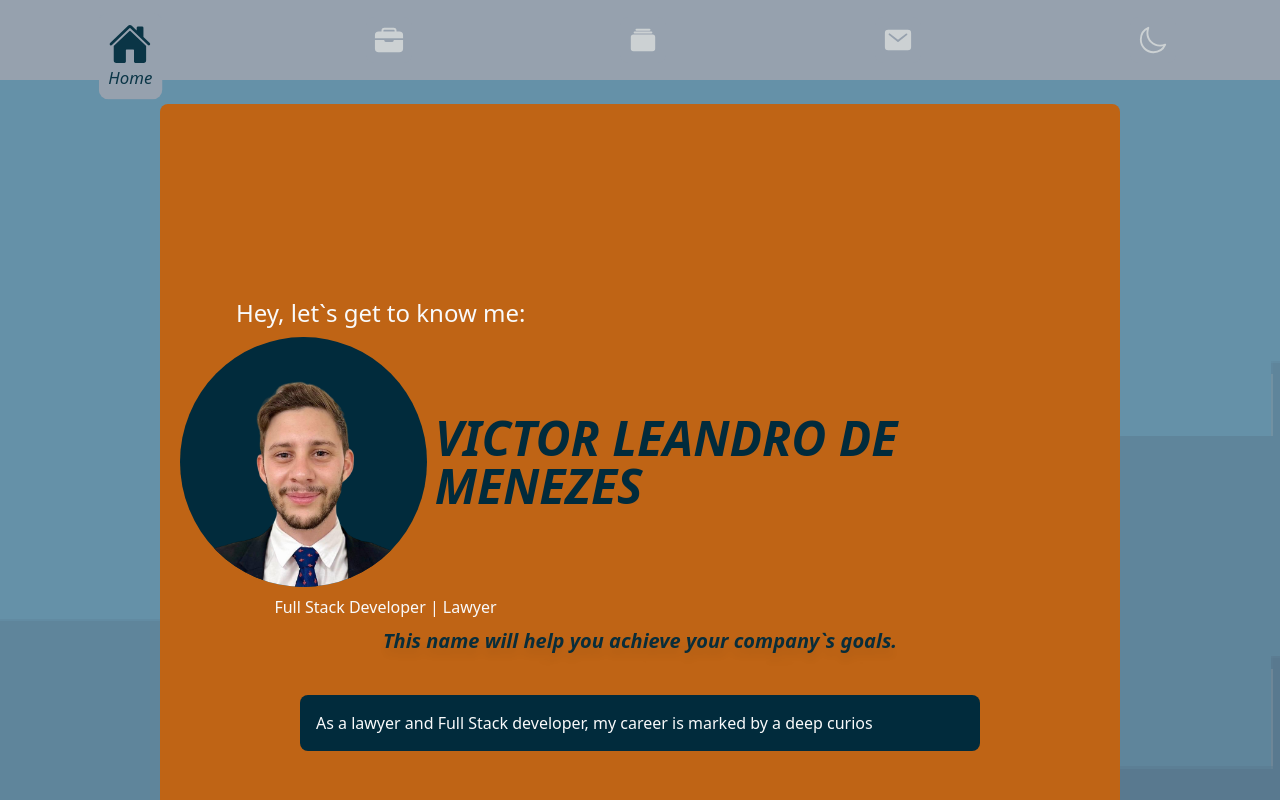
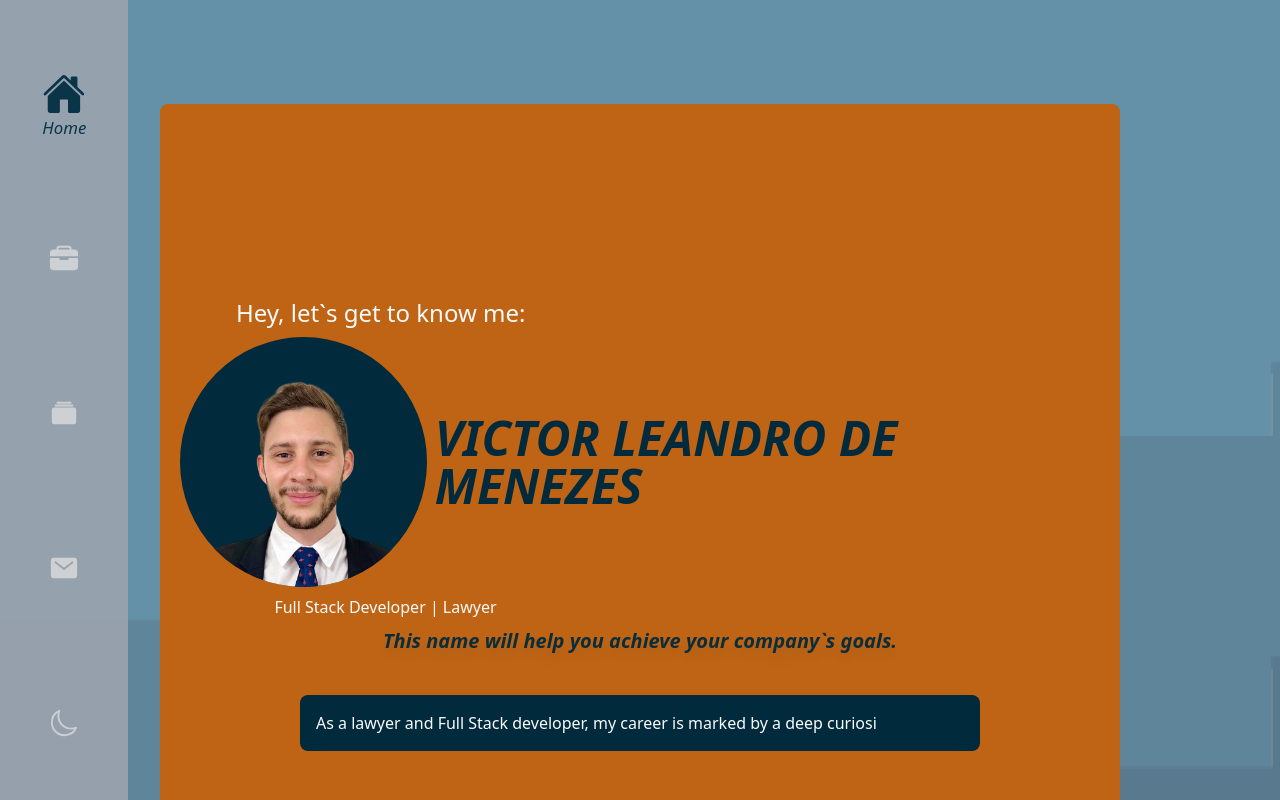
Before and after one commit to VLDeMenezes/vldm, a Next.js app: page / in a window 1280 px wide. Shown: the top 800 px of the page. Built offline with nearby package versions, Linux system fonts and the light colour scheme.

Commit message:
Changes NavBar to left side

```diff
--- a/src/app/Footer.js
+++ b/src/app/Footer.js
@@ -2,10 +2,10 @@ import React from "react";
 
 const Footer = () => {
   return (
-    <div className="dark:bg-SectionDark bg-NavBar">
-      <h3 className="text-center text-Detail font-bold text-lg lg:text-xl ">
+    <div className="dark:bg-SectionDark bg-NavBar  bg-gradient-to-l from-NavBar  to-gray-400 dark:to-slate-800 ">
+      <p className="text-center text-Detail font-bold text-lg lg:text-xl w-1/3 animate-backgroundMove mx-auto bg-gradient-to-r from-Detail via-orange-950 to-iconLigthSelect bg-clip-text text-transparent tracking-widest">
         VLDM
-      </h3>
+      </p>
     </div>
   );
 };
--- a/src/app/NavBar.js
+++ b/src/app/NavBar.js
@@ -29,8 +29,8 @@ const NavBar = () => {
     };
   }, [select]);
   return (
-    <nav className="fixed bottom-0 left-0 right-0 md:top-0 size-w-full min-h-[10vh] max-h-[10vh] bg-gray-400 dark:bg-slate-800 opacity-90 z-30">
-      <div className="flex flex-row justify-around absolute w-full h-full">
+    <nav className="fixed bottom-0 left-0 right-0 md:top-0 md:max-h-[100vh] md:max-w-[10vw] min-h-[10vh] max-h-[10vh] bg-gray-400 dark:bg-slate-800 opacity-90 z-30">
+      <div className="flex flex-row md:flex-col justify-around absolute w-full h-full">
         {navItems.map((item) => (
           <a
             href={item.path}
--- a/src/app/globals.css
+++ b/src/app/globals.css
@@ -52,6 +52,7 @@ h1 {
 }
 
 .animate-backgroundMove {
+
   animation: backgroundMove 30s linear infinite;
   /* 30 segundos para un ciclo completo */
 }
```
